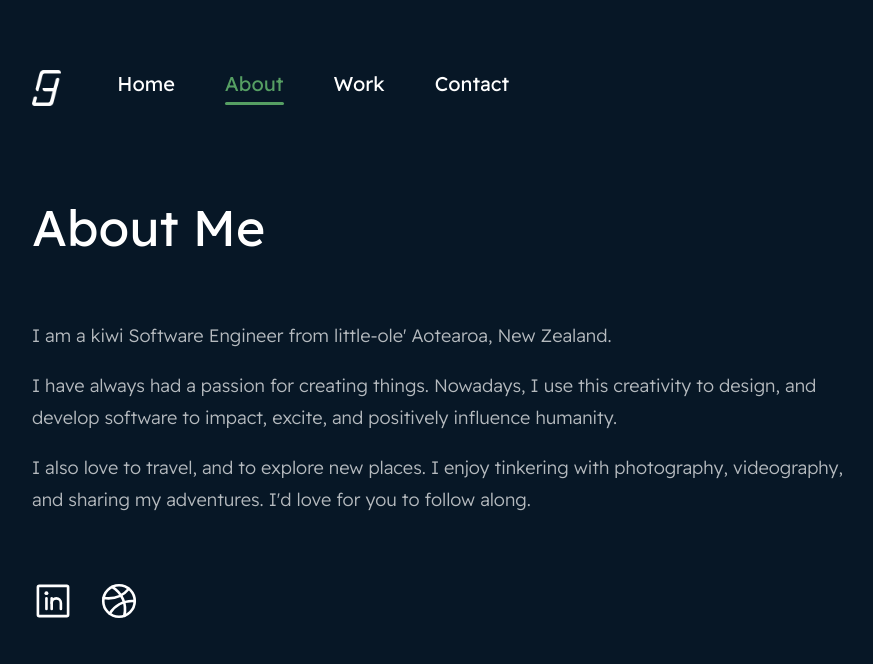
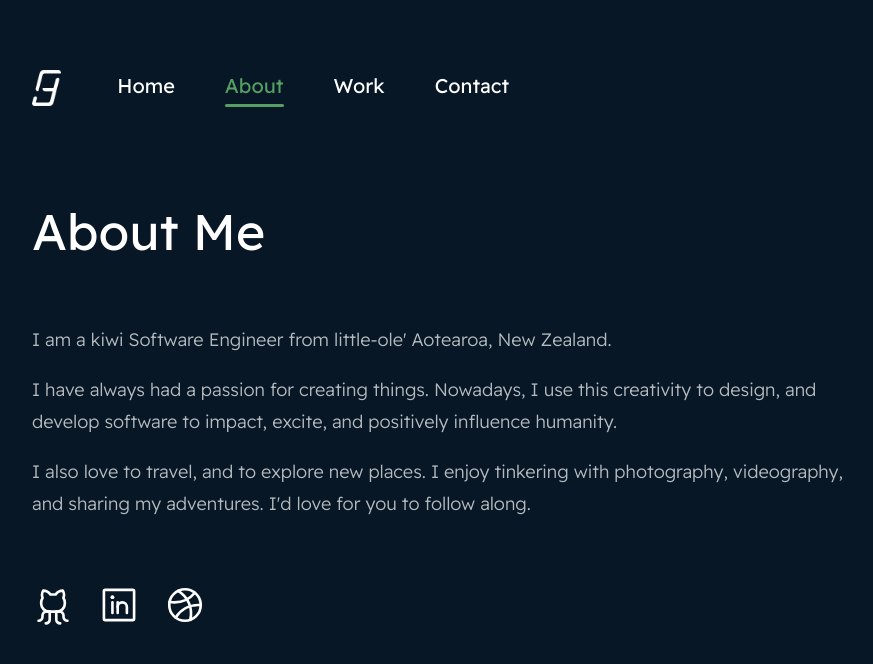
Before and after one commit to regangully/regangully.github.io, a React (Create React App) app: page /#/about in a window 1280 px wide. Shown: the top 664 px of the page, without its empty margins (190-1063 px from the left). Built offline with nearby package versions, Linux system fonts and the light colour scheme.

Commit message:
Remove background.

```diff
--- a/src/Components/Navigation/Navigation.tsx
+++ b/src/Components/Navigation/Navigation.tsx
@@ -14,7 +14,9 @@ const Navigation = (props: {
 
   return (
     <div className={style.navContainer}>
-      <img className={style.monogram} src={Monogram} />
+      <Link to={"/"}>
+        <img className={style.monogram} src={Monogram} />
+      </Link>
       {routes.map((route, i) => {
         const isActive = location.pathname.endsWith(route.path);
 
--- a/src/Pages/About/About.tsx
+++ b/src/Pages/About/About.tsx
@@ -5,6 +5,7 @@ import {
   DribbbleLogo,
   InstagramLogo,
   TiktokLogo,
+  GithubLogo,
 } from "phosphor-react";
 import { motion } from "framer-motion";
 import { ANIMATE_PROPS } from "../../Animation";
@@ -45,6 +46,14 @@ const About = () => {
           <TiktokLogo size={42} />
         </motion.a> */}
         <motion.a
+          {...ANIMATE_PROPS(1.2)}
+          className={style.socialIcon}
+          target="_blank"
+          href="https://www.github.com/regangully/"
+        >
+          <GithubLogo size={42} />
+        </motion.a>
+        <motion.a
           {...ANIMATE_PROPS(1.4)}
           className={style.socialIcon}
           target="_blank"
--- a/src/Pages/Home/Home.tsx
+++ b/src/Pages/Home/Home.tsx
@@ -51,11 +51,6 @@ const Home = () => {
 
   return (
     <Page>
-      <motion.img
-        {...ANIMATE_PROPS(0.1)}
-        className={styles.background}
-        src={Background}
-      />
       <div className={styles.header}>
         <div className={styles.profileContainer}>
           <motion.img
--- a/src/Pages/Work/Work.tsx
+++ b/src/Pages/Work/Work.tsx
@@ -96,7 +96,7 @@ const Work = () => {
         <h2>Experience</h2>
         <div className={style.items}>
           <ListItem
-            subLabel="2021"
+            subLabel="2021 - Present"
             text={
               <>
                 <p>
@@ -132,7 +132,7 @@ const Work = () => {
                 exit={{ opacity: 0 }}
               >
                 <ListItem
-                  subLabel="2021"
+                  subLabel="2018 - 2021"
                   text={
                     <>
                       <p>
@@ -163,7 +163,7 @@ const Work = () => {
                   image={Smudge}
                 />
                 <ListItem
-                  subLabel="2021"
+                  subLabel="2016 - 2017"
                   text={
                     <>
                       <p>
@@ -198,7 +198,7 @@ const Work = () => {
                   image={Skope}
                 />
                 <ListItem
-                  subLabel="2021"
+                  subLabel="2015 - 2016"
                   text={
                     <>
                       <p>
```
Also changed, not shown: 32 other files (tests, documents, lock files or other folders).
